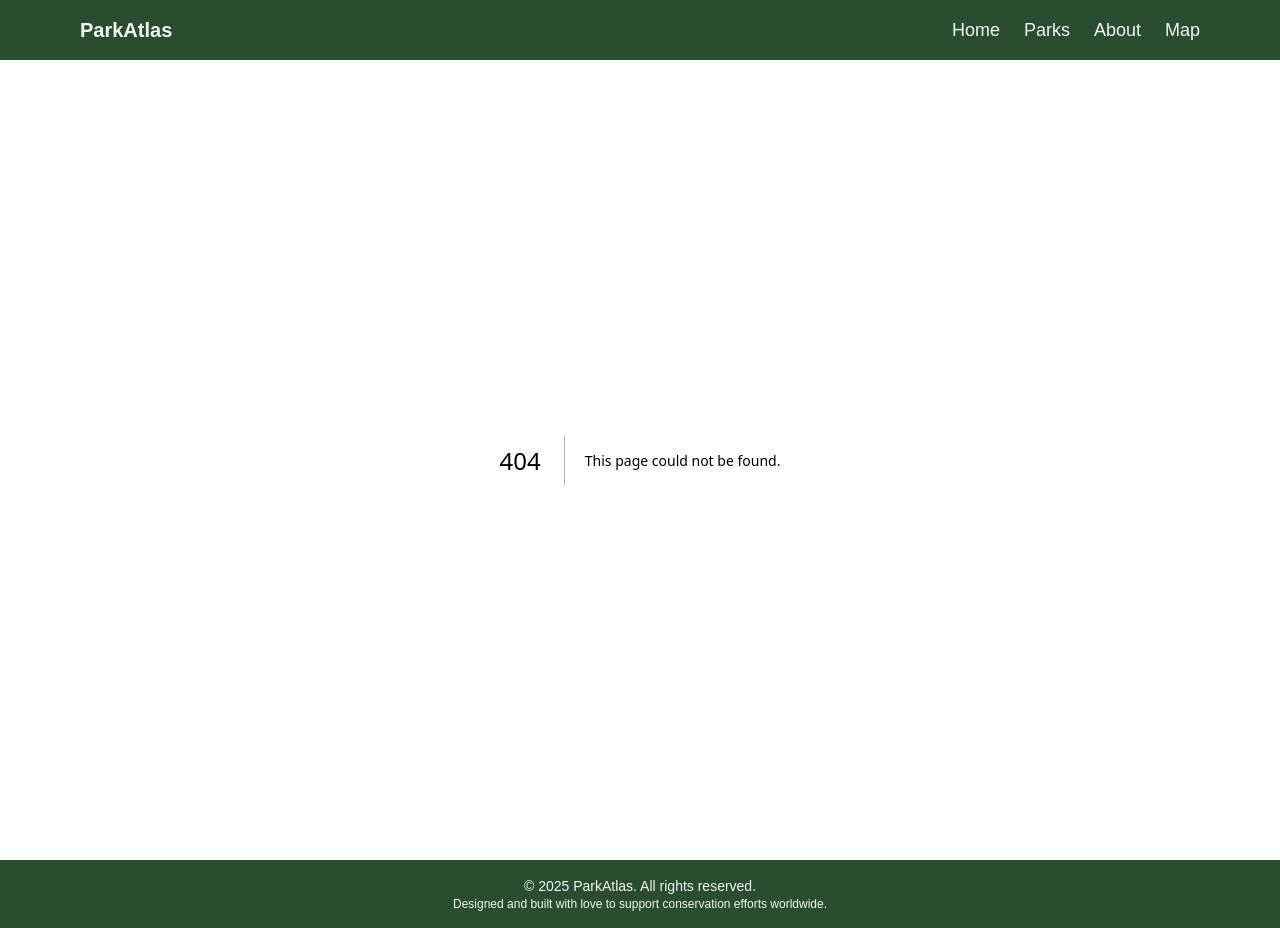
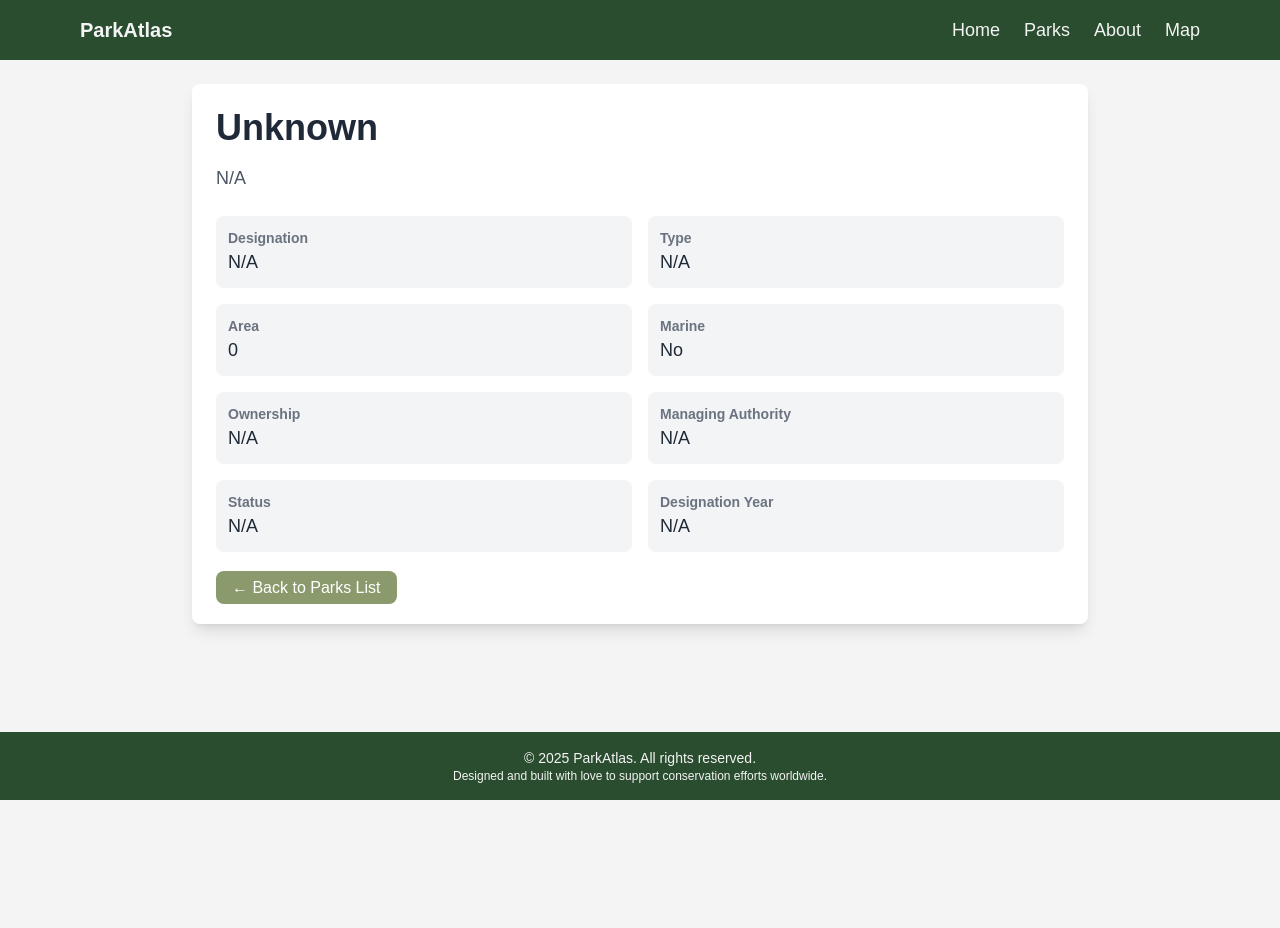
Before and after one commit to krishana7911/park-atlas, a Next.js app: page /parks/11111339 in a window 1280 px wide. Before the commit this address had no page. After the commit the page ends 800 px from the top, so only its background shows below. Built offline with nearby package versions, Linux system fonts and the light colour scheme.

Commit message:
feat: add single park page and format it

```diff
--- /dev/null
+++ b/src/app/parks/[id]/page.tsx
@@ -0,0 +1,49 @@
+"use client";
+
+import { useSearchParams } from "next/navigation";
+import Link from "next/link";
+
+export default function ParkDetailPage() {
+  const searchParams = useSearchParams();
+
+  const park = {
+    name: searchParams.get("name") || "Unknown",
+    location: searchParams.get("location") || "N/A",
+    designation: searchParams.get("designation") || "N/A",
+    type: searchParams.get("type") || "N/A",
+    area: searchParams.get("area") || "0",
+    marine: searchParams.get("marine") === "true" ? "Yes" : "No",
+    ownership: searchParams.get("ownership") || "N/A",
+    managingAuthority: searchParams.get("managingAuthority") || "N/A",
+    status: searchParams.get("status") || "N/A",
+    designationYear: searchParams.get("designationYear") || "N/A",
+  };
+
+  return (
+    <div className="p-6 mt-6 max-w-4xl mx-auto bg-white shadow-lg rounded-lg">
+
+      <h1 className="text-4xl font-extrabold text-gray-800 mb-4">{park.name}</h1>
+      <p className="text-lg text-gray-600 mb-6">{park.location}</p>
+
+      <div className="grid grid-cols-1 md:grid-cols-2 gap-4">
+        {Object.entries(park).map(([key, value]) => (
+          key !== "name" && key !== "location" && (
+            <div key={key} className="p-3 bg-gray-100 rounded-lg">
+              <p className="text-sm font-semibold text-gray-500 capitalize">{key.replace(/([A-Z])/g, ' $1')}</p>
+              <p className="text-lg font-medium text-gray-800">{value}</p>
+            </div>
+          )
+        ))}
+      </div>
+
+      <div className="mt-6">
+        <Link
+          href="/parks"
+          className="px-4 py-2 bg-softOlive text-white rounded-lg hover:bg-oliveDark transition"
+        >
+          ← Back to Parks List
+        </Link>
+      </div>
+    </div>
+  );
+}
```
